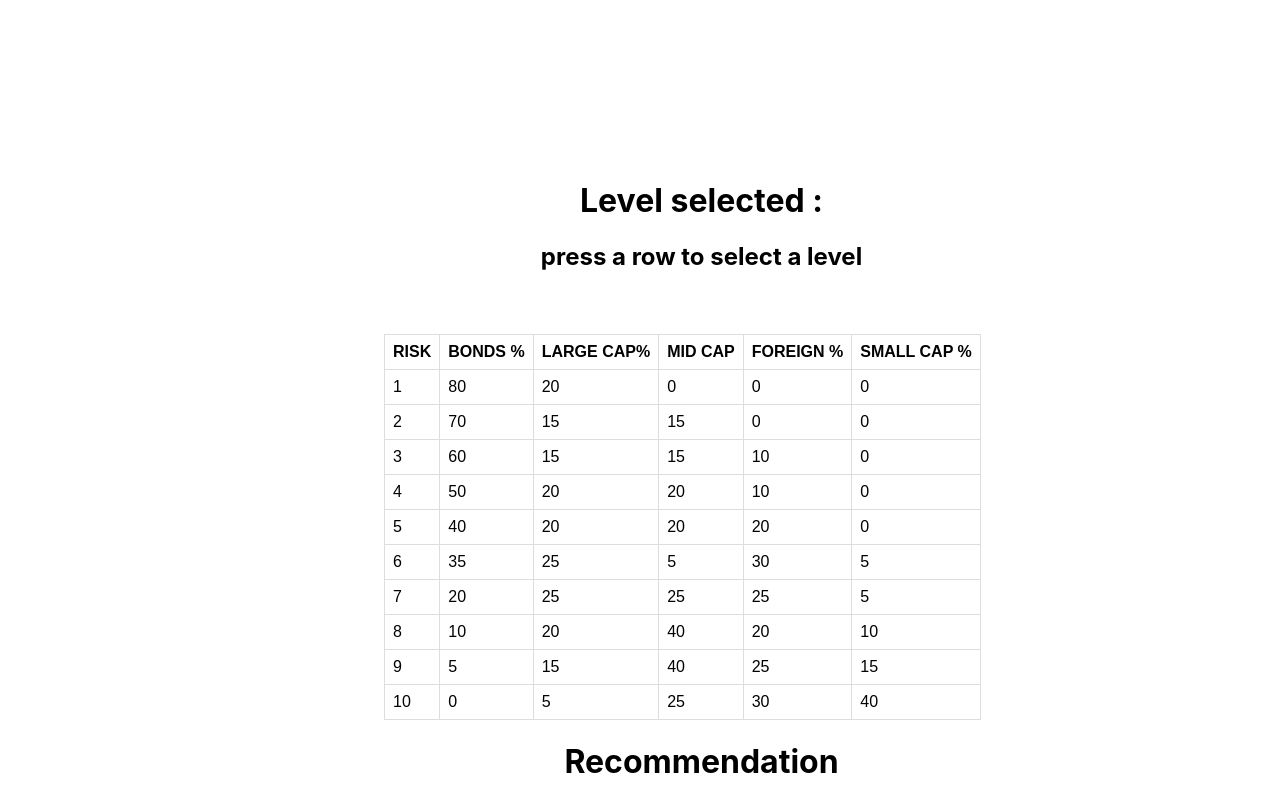
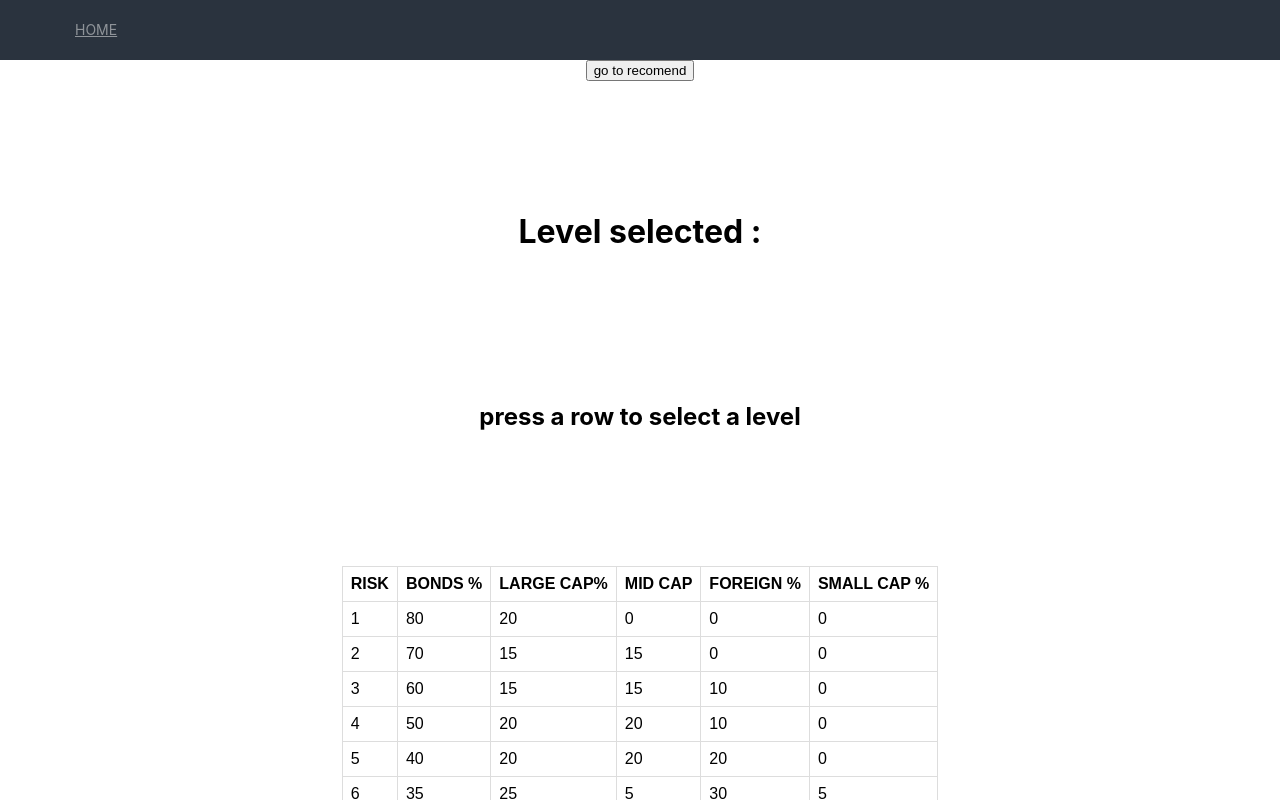
Before and after one commit to Javierms17/reactChallenge, a React (Create React App) app in the folder app/: page / in a window 1280 px wide. Shown: the top 800 px of the page. Built offline with nearby package versions, Linux system fonts and the light colour scheme.

Commit message:
css and dashboard

```diff
--- a/app/package.json
+++ b/app/package.json
@@ -11,6 +11,7 @@
     "react-chartjs-2": "^4.3.1",
     "react-dom": "^18.2.0",
     "react-redux": "^8.0.2",
+    "react-router-dom": "^6.3.0",
     "react-scripts": "5.0.1",
     "redux": "~4.0.0",
     "web-vitals": "^2.1.4"
--- a/app/src/App.css
+++ b/app/src/App.css
@@ -1,10 +1,17 @@
 .App {
+  display: flex;
+  flex-direction: column;
   text-align: center;
-  position: absolute;
-  top: 20%;
-  left: 30%;
+  align-items: center;
+  justify-content: space-between;
+  height: 1000px;
+  width: 100%;
 }
-
+.dashboard{
+  display: flex;
+  position: relative;
+  height: 500px;
+}
 
 .button {
 	background-color: #fafafa;
@@ -28,7 +35,8 @@
 }
 
 .divTable{
-  margin-top: 10%;
+  margin-top: 1%;
+  margin-bottom: 1%;
 }
 
 @media (prefers-reduced-motion: no-preference) {
--- a/app/src/App.js
+++ b/app/src/App.js
@@ -4,13 +4,15 @@ import Table from './components/Table/Table';
 import {useSelector} from 'react-redux';
 import {setLevel} from './actions';
 import { useDispatch } from 'react-redux'
-import Chart from './components/Chart/Chart';
+import { useNavigate } from 'react-router-dom';
 import Recommendation from './components/Recommendation/Recommendation';
+import { BrowserRouter,Route,Routes } from 'react-router-dom';
+
+import HomePage from './pages/HomePage';
+import Header from './components/Header/Header';
 
 function App() {
   const level = useSelector (state => state.level);
-
-
 
   const list = [
     {risk: 1, bonds: 80, large:20, mid: 0, foreign: 0, small: 0 },
@@ -26,27 +28,17 @@ function App() {
 
 
   ]
-  const colNames = ['Risk','Bonds %','Large Cap%','Mid Cap','Foreign %', 'Small Cap %' ]
+  const colNames = ['Risk','Bonds %','Large Cap%','Mid Cap','Foreign %', 'Small Cap %' ];
 
   return (
+   <BrowserRouter>
+   <Header/>
+      <Routes>
+        <Route path="/" element={<HomePage list={list} colNames={colNames} />}/>
+        <Route path="/recomend" element={<Recommendation  list={list}/>}/>
+      </Routes>
 
-    <div className="App">
-      <h1> Level selected :{ level!= 0? level:""}</h1>
-      <h2>press a row to select a level </h2>
-
-    <div className="divTable">
-    <Table list={list} colNames={colNames}/>
-
-    </div>
-    {level!= 0?
-    <div>
-      <Chart list={list} />
-    </div>
-     :"" }
-     <Recommendation list={list}/>
-    </div>
-
-
+    </BrowserRouter>
 
   );
 }
--- /dev/null
+++ b/app/src/components/Chart/Chart.css
@@ -0,0 +1,5 @@
+.chart{
+    display: inline-block;
+    width: 68%;
+    position: absolute;
+}
--- a/app/src/components/Chart/Chart.js
+++ b/app/src/components/Chart/Chart.js
@@ -2,6 +2,7 @@ import React from 'react';
 import { Chart as ChartJS, ArcElement, Tooltip, Legend } from 'chart.js';
 import { Doughnut } from 'react-chartjs-2';
 import {useSelector} from 'react-redux';
+import './Chart.css';
 
 ChartJS.register(ArcElement, Tooltip, Legend);
 
@@ -44,7 +45,7 @@ function Chart({list}){
         ],
       };
     return (
-        <div>
+        <div className='chart'>
          <Doughnut data={data} />
         </div>
     )
--- /dev/null
+++ b/app/src/components/Header/Header.css
@@ -0,0 +1,232 @@
+
+.header {
+	position: relative;
+	background: #2a333e;
+	padding: 0 15px;
+}
+.header-inner {
+	font-size: 0;
+	position: relative;
+}
+.header-inner .logo {
+	margin-right: 80px;
+}
+
+
+/* ============== Navigation ============== */
+
+.navigation {
+	position: relative;
+	font-size: 0;
+	display: inline-block;
+	margin-right: 51px;
+}
+.main-nav ul {
+	margin-bottom: 0;
+}
+.main-nav ul>li {
+	display: inline-block;
+	position: relative;
+	-webkit-transition: .5s;
+	-o-transition: .5s;
+	transition: .5s;
+	margin-left: 30px;
+}
+.main-nav ul>li:first-of-type {
+	margin: 0;
+}
+.main-nav ul>li>a {
+	font-size: 14px;
+	color: #8f9499;
+	display: inline-block;
+	-webkit-transition: .3s;
+	-o-transition: .3s;
+	transition: .3s;
+	text-transform: uppercase;
+	line-height: 60px;
+	padding: 0 20px;
+}
+
+.main-nav ul>li a:hover {
+	color: #f0f0f0;
+}
+.main-nav ul>li a:after, .dashboard-links>ul>li.profile-picture:after {
+	content: '';
+	display: block;
+	margin: auto;
+	height: 5px;
+	width: 0px;
+	background: #65c0a2;
+	-webkit-transition: width .3s ease, background-color .3s ease;
+	-o-transition: width .3s ease, background-color .3s ease;
+	transition: width .3s ease, background-color .3s ease;
+	position: absolute;
+	bottom: -1px;
+	left: 0;
+	right: 0;
+}
+.main-nav ul>li a:hover:after, .main-nav ul>li.active a:after, .dashboard-links>ul>li.profile-picture:hover:after {
+	width: 100%;
+}
+
+/* ============== Sub-Menu ============== */
+
+.main-nav ul>li ul {
+	opacity: 0;
+	filter: alpha(opacity=0);
+	visibility: hidden;
+	-webkit-transition: .25s;
+	-o-transition: .25s;
+	transition: .25s;
+	position: absolute;
+	top: 60px;
+	height: auto;
+	padding: 0;
+	z-index: 8;
+	text-align: left;
+	-webkit-transform: translateY(20px);
+	-ms-transform: translateY(20px);
+	transform: translateY(20px);
+	left: 0;
+}
+.main-nav ul>li ul li {
+	white-space: nowrap;
+	position: relative;
+	display: block;
+	padding: 0;
+	margin: 0;
+	border-bottom: 1px solid #2f3036;
+}
+.main-nav ul>li ul li a {
+	background: none;
+	height: 45px;
+	width: 100%;
+	line-height: 45px;
+	padding: 0 20px;
+	color: #fff;
+	background: #1e242b;
+	min-width: 162px;
+	display: block;
+	text-transform: capitalize;
+}
+.main-nav ul>li ul li:last-of-type{
+	border: none;
+}
+.main-nav ul>li ul li a:hover {
+	background: #1b1b21;
+	color: #fff;
+}
+.main-nav ul>li.active ul li a {
+	color: #fff;
+	border-bottom: none;
+}
+.main-nav ul>li ul li a:after {
+	display: none;
+}
+.main-nav ul>li:hover>ul {
+	opacity: 1;
+	filter: alpha(opacity=100);
+	visibility: visible;
+	-webkit-transform: translateY(0);
+	-ms-transform: translateY(0);
+	transform: translateY(0);
+}.responsive-menu-open .icon-bar {
+    width: 30px;
+    height: 2px;
+    background: #fff;
+    margin-bottom: 7px;
+    position: relative;
+    top: 4px;
+    display: none;
+}
+.responsive-menu-open .icon-bar:hover {
+	opacity: 1;
+	color: #b2b2b2;
+}
+.responsive-menu {
+	position: fixed;
+	top: 60px;
+	bottom: 0;
+	left: -100%;
+	min-width: 87%;
+	background: #12161b;
+	z-index: 999;
+	padding: 0;
+	padding-bottom: 0;
+	overflow-y: scroll;
+	-webkit-transition: .25s;
+	-o-transition: .25s;
+	transition: .25s;
+	font-size: 0;
+	line-height: 0;
+	font-weight: 700;
+}
+.responsive-menu.open {
+	left: 0;
+}
+.responsive-menu .responsive-menu-open .icon-bar {
+	display: none;
+}
+.responsive-nav>ul>li {
+}
+.responsive-nav>ul>li:last-of-type {
+	border-bottom: none;
+}
+.responsive-nav ul {
+	margin-bottom: 0;
+}
+.responsive-nav ul>li a {
+	font-size: 16px;
+	color: #86898b;
+	padding: 18px 16px;
+	line-height: 18px;
+	display: block;
+	position: relative;
+	background: #181d22;
+	margin: 3px 0;
+	text-transform: uppercase;
+	border-bottom: 3px solid rgba(255, 244, 31, 0);
+}
+.responsive-nav ul>li ul {
+	background: #f8f8f8;
+	margin: 8px -28px;
+	padding-left: 56px;
+	padding-right: 28px;
+}
+.responsive-nav ul>li ul>li:first-of-type {
+	padding-top: 12px;
+}
+.responsive-nav ul>li ul>li:last-of-type {
+	padding-bottom: 12px;
+}
+.responsive-nav ul>li ul>li ul {
+	background: #21334d;
+	margin-left: -56px;
+	padding-left: 84px;
+}
+.responsive-nav ul>li ul>li a:hover {
+	color: #fff;
+}
+.responsive-nav ul>li>a i {
+	float: right;
+	-webkit-transition: .5s;
+	-o-transition: .5s;
+	transition: .5s;
+}
+.responsive-nav ul>li.collapse-active>a i {
+	-webkit-transform: rotate(180deg);
+	-ms-transform: rotate(180deg);
+	transform: rotate(180deg);
+}
+.responsive-nav>ul>li.menu-item-has-children {
+	padding-bottom: 0;
+}
+.responsive-nav ul>li.menu-item-has-children ul {
+	margin-bottom: 0;
+}
+.responsive-nav ul>li>a:hover, .responsive-nav ul>li.collapse-active>a{
+	opacity: 1;
+	color: #fff;
+	background: #1e242b;
+	border-bottom: 3px solid #ffce1f;
+}
--- /dev/null
+++ b/app/src/components/Header/Header.js
@@ -0,0 +1,45 @@
+import React from 'react';
+import './Header.css';
+import { useNavigate } from 'react-router-dom';
+
+function Header() {
+    const navigate = useNavigate();
+    const handleClick = () =>{
+        navigate('/');
+      }
+  return (
+    <div>
+		<header className="header">
+			<div className="header-inner flex space-between items-center no-column">
+				<div className="left flex items-center">
+					<div className="logo"><a href="index.html"></a></div>
+					<div className="navigation">
+						<nav className="main-nav">
+							<ul className="list-unstyled">
+								<li onClick={handleClick}><a href="#0">Home</a></li>
+							</ul>
+						</nav>
+						<a href="" className="responsive-menu-open">
+			                <span className="icon-bar"></span>
+			                <span className="icon-bar"></span>
+			                <span className="icon-bar"></span>
+		                </a>
+					</div>
+				</div>
+				<div className="right flex items-center">
+					<div className="account-links">
+						<a className="register-link"href="#0">Register</a>
+						<a className="sign-in-link" href="#0">Sign in</a>
+					</div>
+				</div>
+			</div>
+		</header>
+
+
+		<div className="responsive-menu">
+			<nav className="responsive-nav"></nav>
+		</div>
+    </div>
+  )
+}
+export default Header;
--- /dev/null
+++ b/app/src/pages/HomePage.js
@@ -0,0 +1,40 @@
+import React from 'react';
+import Table from '../components/Table/Table';
+import Chart from '../components/Chart/Chart';
+import Recommendation from '../components/Recommendation/Recommendation';
+import { useNavigate } from 'react-router-dom';
+import { BrowserRouter,Route,Routes } from 'react-router-dom';
+import {useSelector} from 'react-redux';
+
+ function HomePage({list,colNames}) {
+    const level = useSelector (state => state.level);
+    const navigate = useNavigate();
+    const handleClick = () =>{
+        navigate('/recomend');
+      }
+  return (
+
+    <div className="App">
+    <button onClick={handleClick}> go to recomend</button>
+    <h1> Level selected :{ level!= 0? level:""}</h1>
+    <h2>press a row to select a level </h2>
+  <div className='dashboard'>
+  <div className="divTable">
+  <Table list={list} colNames={colNames}/>
+
+  </div>
+  {level!= 0?
+  <div>
+    <Chart list={list} />
+  </div>
+   :"" }
+  </div>
+
+  </div>
+
+
+
+
+  )
+}
+export default HomePage;
```
Also changed, not shown: app/src/components/respaldo/respaldo.js (renamed from app/src/respaldo.js), 1 other file (tests, documents, lock files or other folders).
